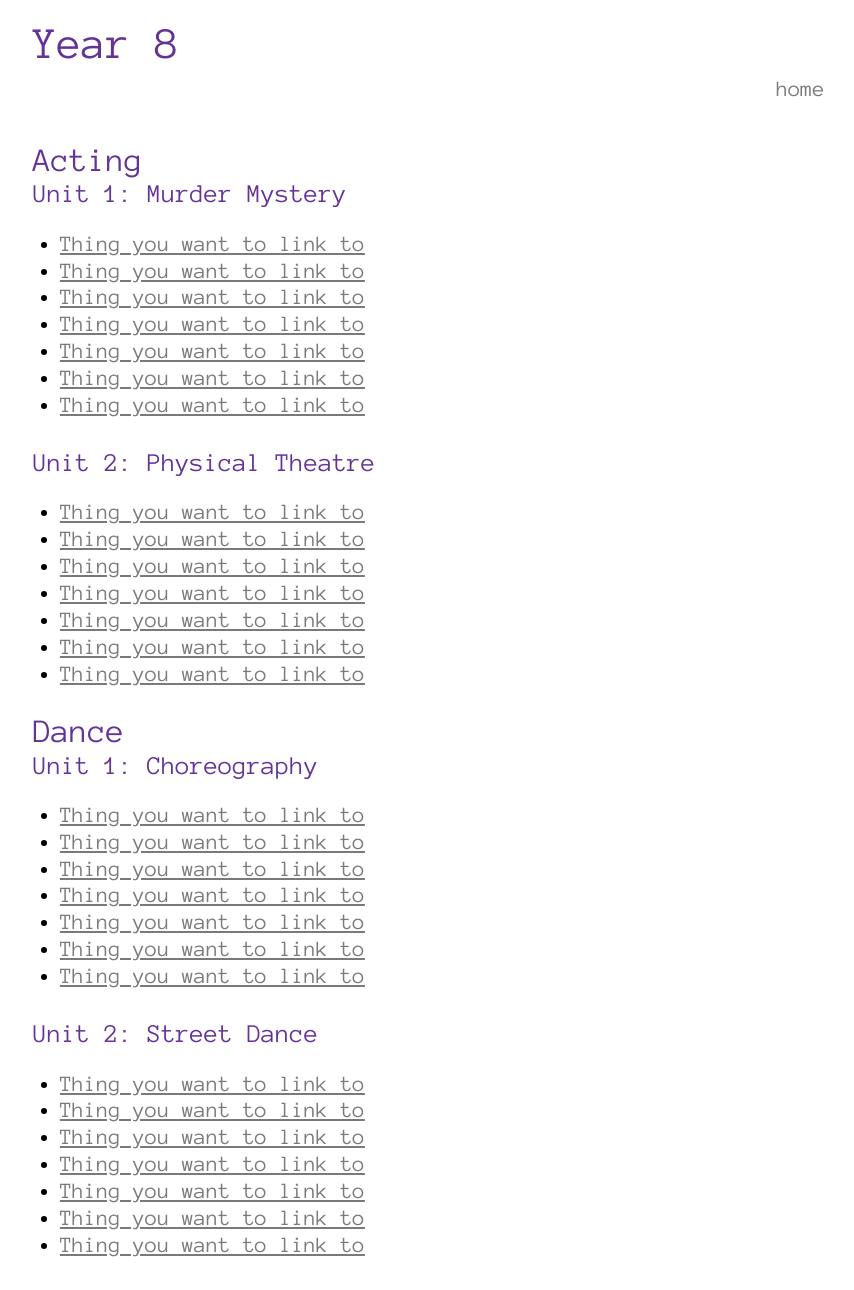
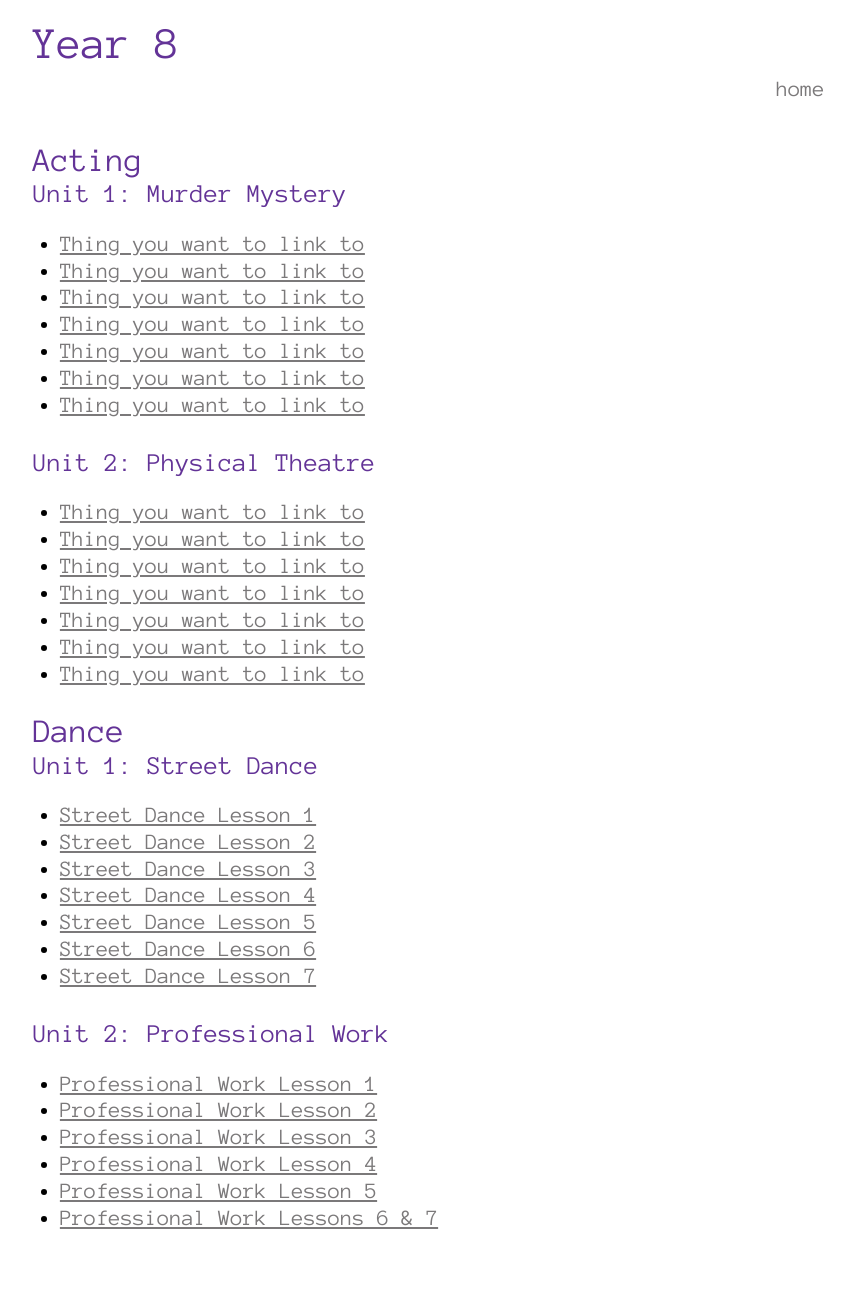
Before and after one commit to MalphasWats/stagewallis.com, a Jekyll site: the page built from PA/Year8.markdown, in a window 1280 px wide. Shown: the whole page, without its empty margins (207-1061 px from the left). Built offline with Jekyll 4.4.1, drawn with Linux system fonts in a browser that asks for light colours; after the commit the page ends 1263 px from its top, so only the background shows below that.

Commit message:
y8dancelessons

```diff
--- a/PA/Year8.markdown
+++ b/PA/Year8.markdown
@@ -27,22 +27,21 @@ title: Year 8
 
 ## Dance
 
-### Unit 1: Choreography
+### Unit 1: Street Dance
 
-* [Thing you want to link to](#the_url_of_the_thing)
-* [Thing you want to link to](#the_url_of_the_thing)
-* [Thing you want to link to](#the_url_of_the_thing)
-* [Thing you want to link to](#the_url_of_the_thing)
-* [Thing you want to link to](#the_url_of_the_thing)
-* [Thing you want to link to](#the_url_of_the_thing)
-* [Thing you want to link to](#the_url_of_the_thing)
+* [Street Dance Lesson 1](y8dance/Term 1 Street Dance Lesson 1.pptx)
+* [Street Dance Lesson 2](y8dance/Term 1 Street Dance Lesson 2.pptx)
+* [Street Dance Lesson 3](y8dance/Term 1 Street Dance Lesson 3.pptx)
+* [Street Dance Lesson 4](y8dance/Term 1 Street Dance Lesson 4.pptx)
+* [Street Dance Lesson 5](y8dance/Term 1 Street Dance Lesson 5.pptx)
+* [Street Dance Lesson 6](y8dance/Term 1 Street Dance Lesson 6.pptx)
+* [Street Dance Lesson 7](y8dance/Term 1 Street Dance Lesson 7.pptx)
 
-### Unit 2: Street Dance
+### Unit 2: Professional Work
 
-* [Thing you want to link to](#the_url_of_the_thing)
-* [Thing you want to link to](#the_url_of_the_thing)
-* [Thing you want to link to](#the_url_of_the_thing)
-* [Thing you want to link to](#the_url_of_the_thing)
-* [Thing you want to link to](#the_url_of_the_thing)
-* [Thing you want to link to](#the_url_of_the_thing)
-* [Thing you want to link to](#the_url_of_the_thing)
+* [Professional Work Lesson 1](y8dance/Term 2- Professional  Work lesson 1.pptm)
+* [Professional Work Lesson 2](y8dance/Term 2 Professional Work lesson  2.pptm)
+* [Professional Work Lesson 3](y8dance/Term 2 Professional Work lesson 3.pptm)
+* [Professional Work Lesson 4](y8dance/term 2 Professional Work lesson 4.pptm)
+* [Professional Work Lesson 5](y8dance/Term 2 Professional Work lesson 5.pptm)
+* [Professional Work Lessons 6 & 7](y8dance/Term 2-Professional Work lessons 6-7.pptm)
```
Also changed, not shown: 13 other files.
